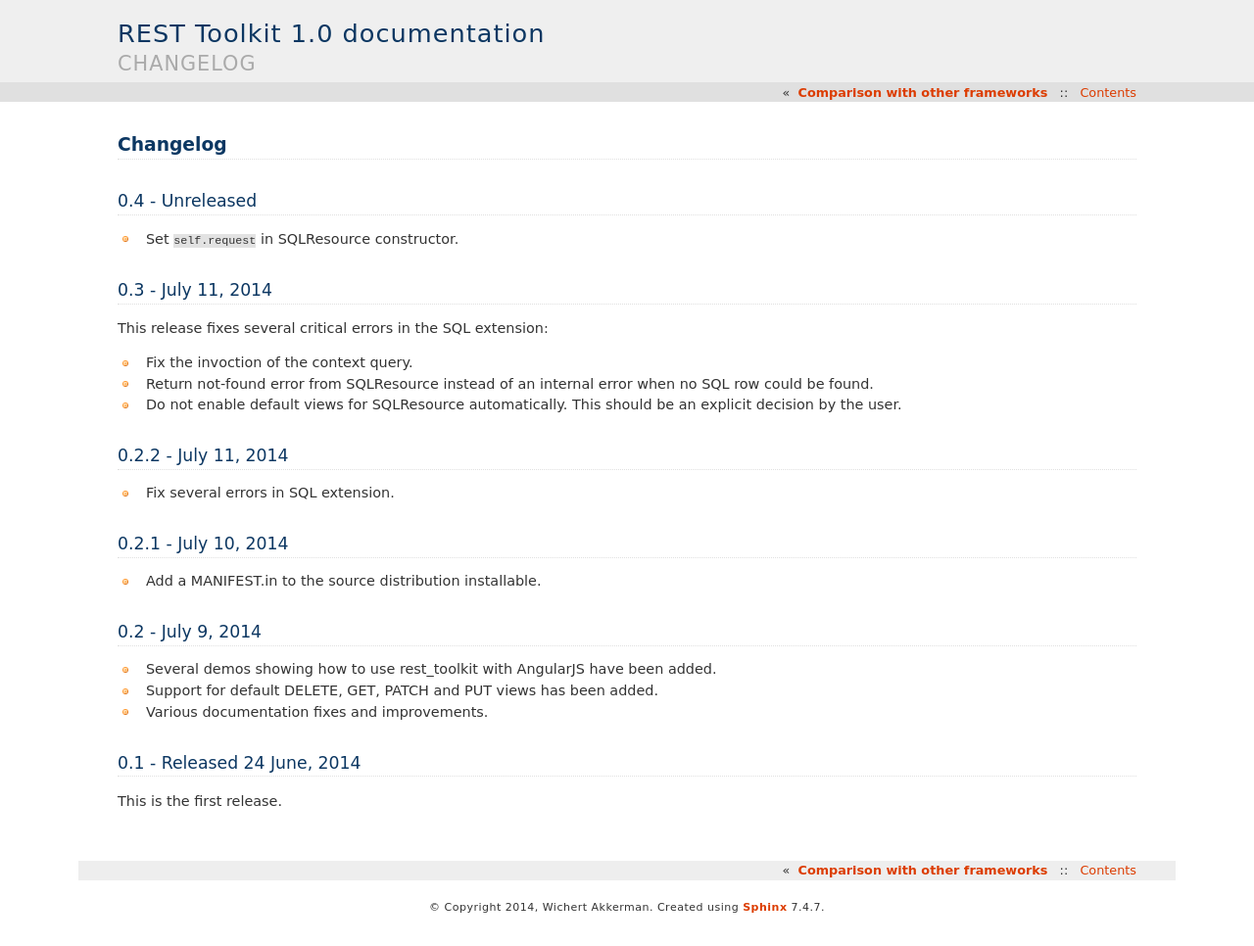
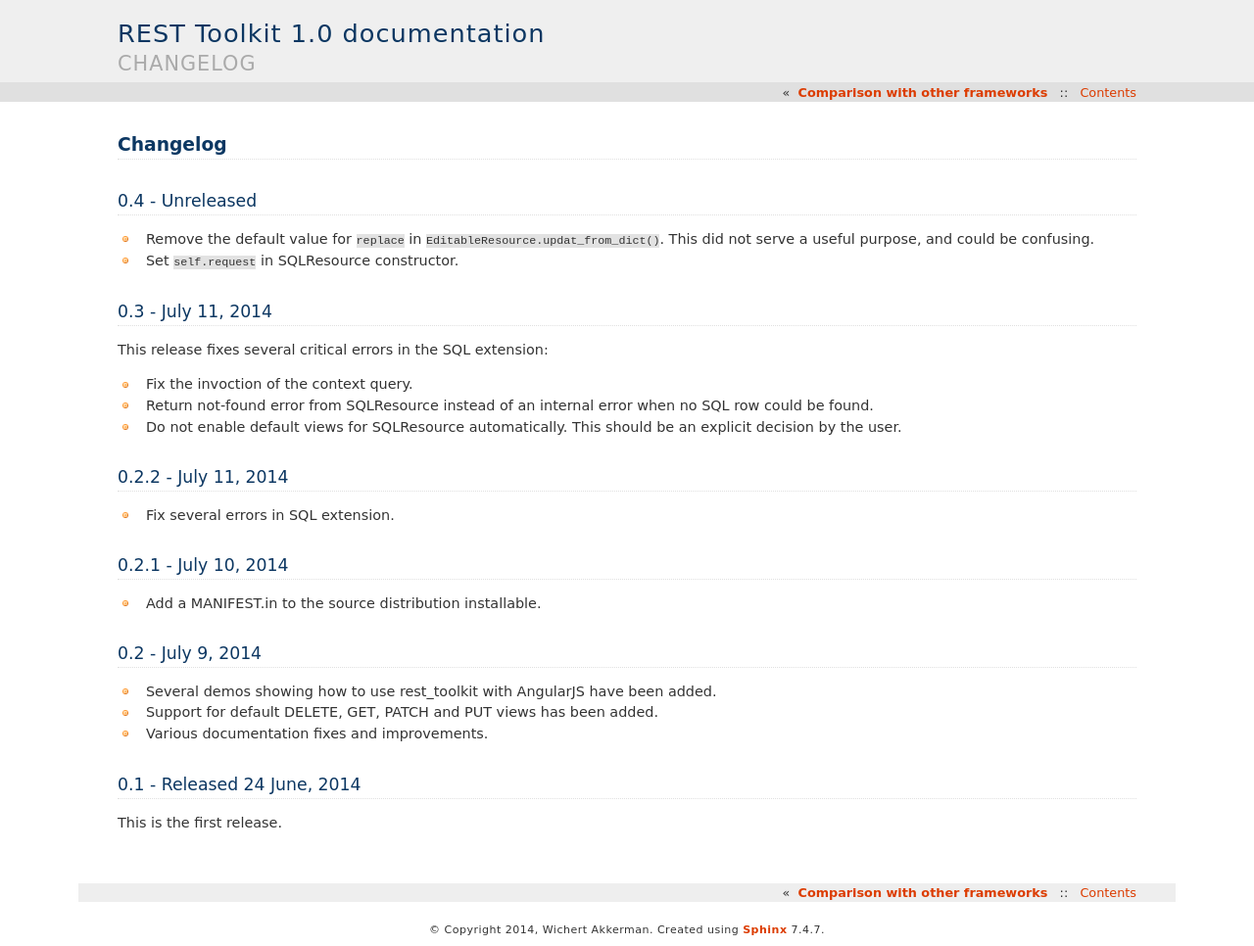
Before and after one commit to wichert/rest_toolkit, a Sphinx documentation site: the page built from doc/changes.rst, in a window 1280 px wide. Shown: the whole page at 98% size. Built offline with Sphinx 7.4.7, drawn with Linux system fonts in a browser that asks for light colours; before the commit the page ends 944 px from its top, so only the background shows below that.

Commit message:
Replace default value for replace

```diff
--- a/doc/changes.rst
+++ b/doc/changes.rst
@@ -3,6 +3,10 @@ Changelog
 
 0.4 - Unreleased
 -------------------
+
+- Remove the default value for ``replace`` in
+  ``EditableResource.updat_from_dict()``. This did not serve a useful purpose,
+  and could be confusing.
 
 - Set ``self.request`` in SQLResource constructor.
 
```
Also changed, not shown: 1 other file.
